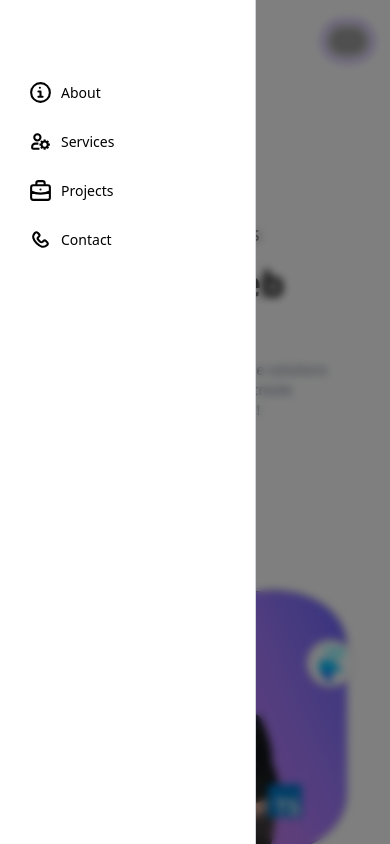
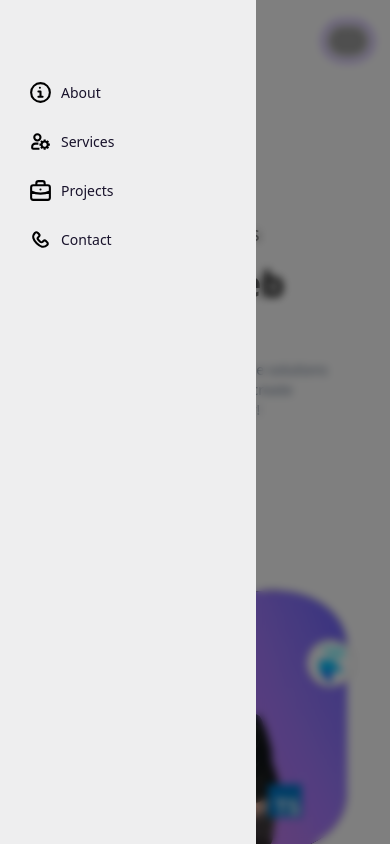
Before and after one commit to DowardCaparas/portfolio, a Next.js app: page / in a window 390 px wide. Both pictures are taken after a click on the button 36 px from the left and 41 px from the top of the page. Shown: the top 844 px of the page. Built offline with nearby package versions, Linux system fonts and the light colour scheme; grey boxes are pictures that could not be loaded.

Commit message:
adding transition in view cv

```diff
--- a/components/Navbar.tsx
+++ b/components/Navbar.tsx
@@ -160,15 +160,15 @@ const Navbar = () => {
             variants={containerVariants}
             animate={containerControls}
             initial='close'
-            className='w-2/3 h-full bg-white padding fixed left-0 md:hidden z-30 border-r border-gray-300'
+            className='w-2/3 h-full bg-primary_gray padding fixed left-0 md:hidden z-30'
           >
             <div className='mt-12 flex flex-col'>
               {navlinks.map((link, index) => (
-                <div key={index} className='hover:bg-gray-200 p-3 rounded'>
+                <div key={index} className='hover:bg-gray-200 active:bg-primary_gray p-3 rounded'>
                   <Link
                     href={link.url}
                     onClick={handleOpenNav}
-                    className='text-black flex justify-start items-center gap-2 text-sm'
+                    className='text-primary_black flex justify-start items-center gap-2 text-sm'
                     aria-label='Link'
                   >
                     <Image
--- a/components/ViewCV.tsx
+++ b/components/ViewCV.tsx
@@ -12,7 +12,8 @@ const ViewCV = () => {
   const [open, setOpen] = useState(false)
 
   return (
-    <div className='border-2 border-secondary_purple rounded-full flex gap-4 p-1'>
+    <div className='border-2 border-secondary_purple hover:border-primary_purple active:bg-secondary_purple
+    rounded-full flex gap-4 p-1 transition-all duration-200 ease-linear'>
 
       {open && (
         <Link
@@ -41,7 +42,7 @@ const ViewCV = () => {
         height={40}
         width={40}
         onClick={() => setOpen(prev => !prev)}
-        className='object-contain rounded-full cursor-pointer hover:border border-white'
+        className='object-contain rounded-full cursor-pointer'
       />
 
     </div>
```
